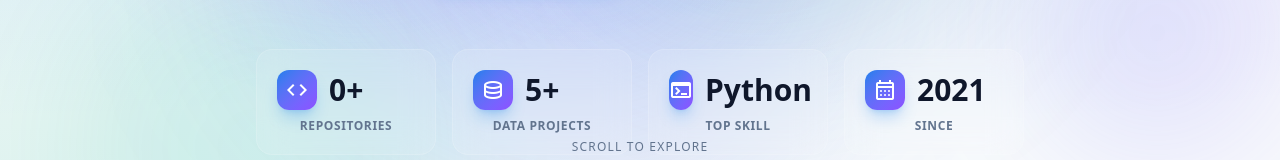
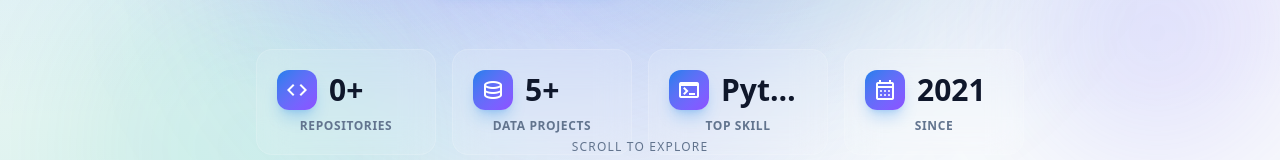
Before and after one commit to sahrudindev/porto_engineer, a React (Vite) app: page / in a window 1280 px wide. Shown: the part 564-724 px from the top of the page. Built offline with nearby package versions, Linux system fonts and the light colour scheme; no server answers.

Commit message:
ukuran logo

```diff
--- a/src/components/GitHubActivity.jsx
+++ b/src/components/GitHubActivity.jsx
@@ -10,10 +10,10 @@ function StatCard({ icon, value, label, gradient }) {
             className="p-5 rounded-2xl bg-white dark:bg-surface-dark border border-slate-200 dark:border-slate-700 hover:border-primary/30 transition-all"
         >
             <div className="flex items-center gap-4">
-                <div className={`w-12 h-12 rounded-xl bg-gradient-to-br ${gradient} flex items-center justify-center text-white shadow-lg`}>
+                <div className={`w-12 h-12 shrink-0 rounded-xl bg-gradient-to-br ${gradient} flex items-center justify-center text-white shadow-lg`}>
                     <span className="material-symbols-outlined text-[24px]">{icon}</span>
                 </div>
-                <div>
+                <div className="min-w-0">
                     <p className="text-2xl font-black text-slate-900 dark:text-white">{value}</p>
                     <p className="text-xs font-medium text-slate-500 uppercase tracking-wider">{label}</p>
                 </div>
@@ -97,7 +97,7 @@ function RecentRepos({ repos }) {
                         className="flex items-center justify-between p-3 rounded-xl bg-slate-50 dark:bg-slate-800/50 hover:bg-primary/5 transition-colors group"
                     >
                         <div className="flex items-center gap-3 min-w-0">
-                            <span className="material-symbols-outlined text-slate-400 text-[18px]">commit</span>
+                            <span className="material-symbols-outlined text-slate-400 text-[18px] shrink-0">commit</span>
                             <span className="text-sm font-medium text-slate-700 dark:text-slate-300 truncate group-hover:text-primary transition-colors">
                                 {repo.name}
                             </span>
--- a/src/components/Hero.jsx
+++ b/src/components/Hero.jsx
@@ -55,11 +55,11 @@ function StatCard({ icon, value, label, delay = 0 }) {
         >
             <div className="absolute inset-0 bg-gradient-to-r from-primary/20 via-violet-500/20 to-cyan-500/20 rounded-2xl blur-xl opacity-0 group-hover:opacity-100 transition-opacity duration-500" />
             <div className="relative glass rounded-2xl p-5 hover-lift cursor-default">
-                <div className="flex items-center gap-3 mb-2">
-                    <div className="w-10 h-10 rounded-xl bg-gradient-to-br from-primary to-violet-500 flex items-center justify-center text-white shadow-lg shadow-primary/25">
+                <div className="flex items-center gap-3 mb-2 min-w-0">
+                    <div className="w-10 h-10 shrink-0 rounded-xl bg-gradient-to-br from-primary to-violet-500 flex items-center justify-center text-white shadow-lg shadow-primary/25">
                         <span className="material-symbols-outlined text-[20px]">{icon}</span>
                     </div>
-                    <p className="text-2xl lg:text-3xl font-black text-slate-900 dark:text-white">
+                    <p className="text-2xl lg:text-3xl font-black text-slate-900 dark:text-white truncate">
                         {value}
                     </p>
                 </div>
```
